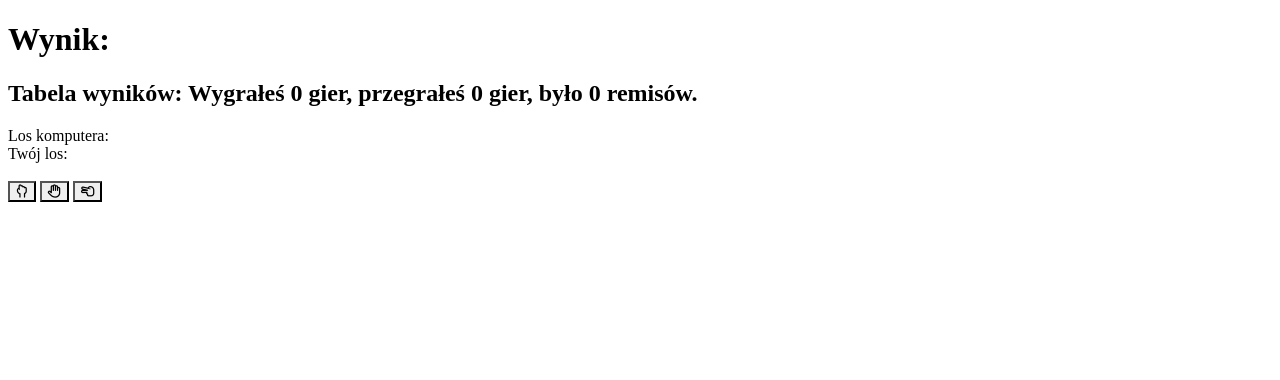
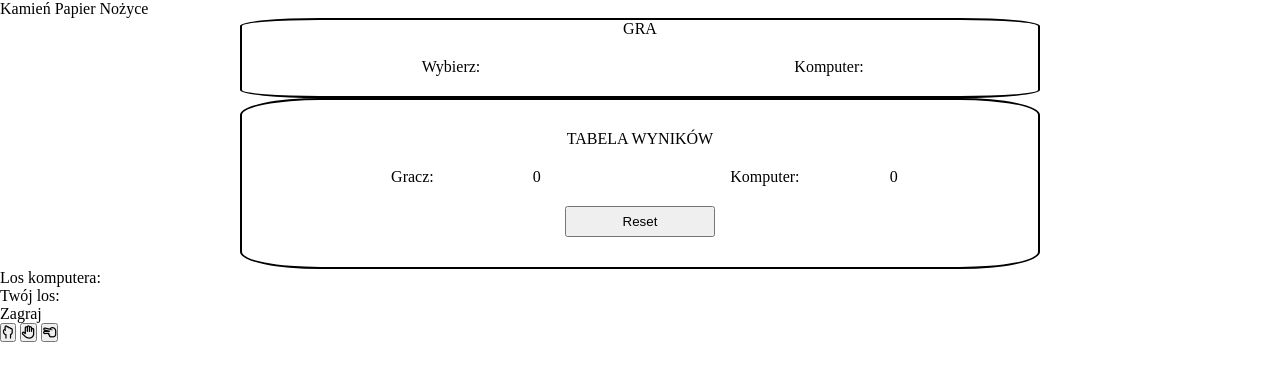
Before and after one commit to lukaszgnyra/kamien-papier-nozyce, a plain HTML site: page index.html in a window 1280 px wide. Drawn offline with Linux system fonts and the light colour scheme.

Commit message:
design update

```diff
--- a/index.html
+++ b/index.html
@@ -8,12 +8,45 @@
     <script src="https://kit.fontawesome.com/49242c5bc9.js" crossorigin="anonymous"></script>
 </head>
 <body>
-    <div class="score"><span></span></div>
-    <h1>Wynik: <span></span></h1>
-    <h2>Tabela wyników: Wygrałeś <span class="win">0</span> gier, przegrałeś <span class="loss">0</span> gier, było <span class="remis">0</span> remisów.</h2>
+    <div class="title">Kamień Papier Nożyce</div>
+
+
+
+        <div class="game flex-container">
+            <div class="row">
+                GRA
+            </div>
+            <div class="row">
+                <div class="column">Wybierz:</div>
+                <div class="column">Komputer:</div>
+            </div>
+        </div>
+        <div class="scoresTable flex-container">
+            <div class="row">
+                TABELA WYNIKÓW
+            </div>
+            <div class="row">
+                <div class="player column"> Gracz:
+                    <div class="win">0</div>
+                </div>
+                <div class="computer-player column"> Komputer:
+                    <div class="loss">0</div>
+                </div>
+            </div>
+            <div class="row">
+                <div class="reset">
+                    <button class="reseting">Reset</button>
+                </div>
+            </div>
+
+
+        </div>
+    </div>
+
+
     <div class="computer">Los komputera: <span></span> </div>
     <div class="person">Twój los: <span></span> </div>
-    <br>
+    <div class="score"><span>Zagraj</span></div>
     <button class="rock"><i class="far fa-hand-rock"></i></button>
     <button class="paper"><i class="far fa-hand-paper"></i></button>
     <button class="scissors"><i class="far fa-hand-scissors"></i></button>
--- a/main.js
+++ b/main.js
@@ -55,7 +55,7 @@ const game = () => {
 const tabela = () =>{
     document.querySelector('.win').textContent= scoresTable[0];
     document.querySelector('.loss').textContent= scoresTable[1];
-    document.querySelector('.remis').textContent= scoresTable[2];
+    // document.querySelector('.remis').textContent= scoresTable[2];
 }
 rock.addEventListener('click', caseRock);
 paper.addEventListener('click', casePaper);
--- a/style.css
+++ b/style.css
@@ -1,3 +1,50 @@
-button{
-    background-image: url();
+*{
+    margin: 0;
+    padding: 0;
+    box-sizing: border-box;
 }
+.flex-container{
+    display: flex;
+    width: 100vw;
+    flex-wrap: wrap;
+    justify-content: center;
+    max-width: 800px;
+    margin: 0 auto;
+}
+.row{
+    display: flex;
+    justify-content: center;
+
+
+}
+.column{
+    display: flex;
+    flex: 50%;
+    max-width: 50%;
+
+    justify-content: space-evenly;
+}
+.reseting{
+    width: 150px;
+    padding: 6px;
+}
+
+.scoresTable{
+    padding: 30px;
+    border: black 2px solid;
+    border-radius: 10%;
+    display: flex;
+    flex-direction: column;
+}
+.row:nth-of-type(2){
+    padding: 20px;
+}
+
+
+/* Gra */
+.game{
+    border: 2px solid black;
+    border-radius: 10%;
+    display: flex;
+    flex-direction: column;
+}
```
